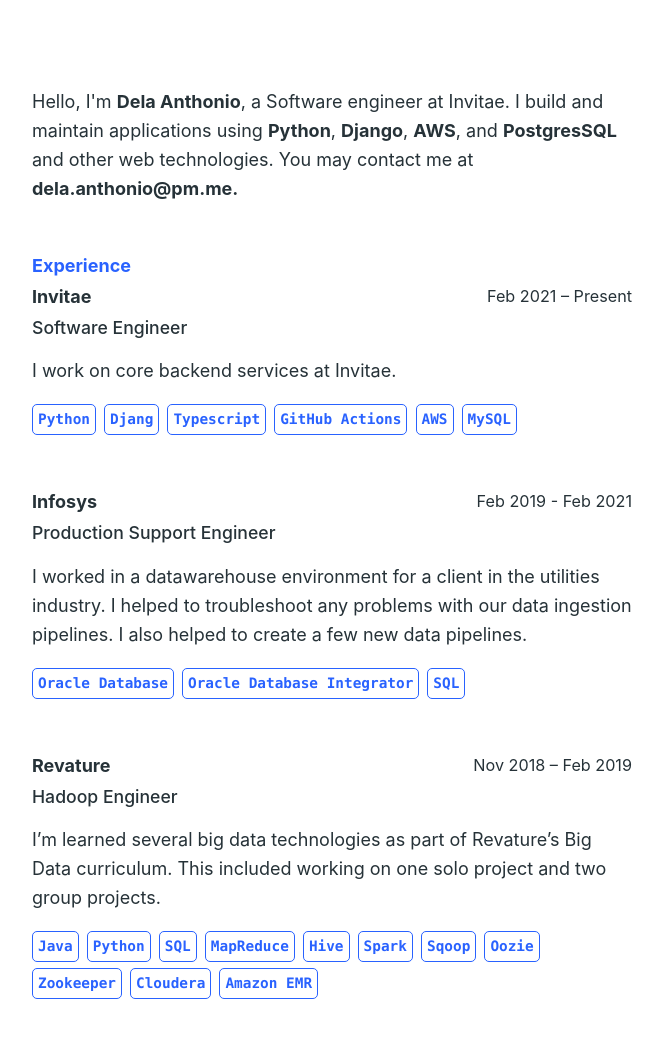
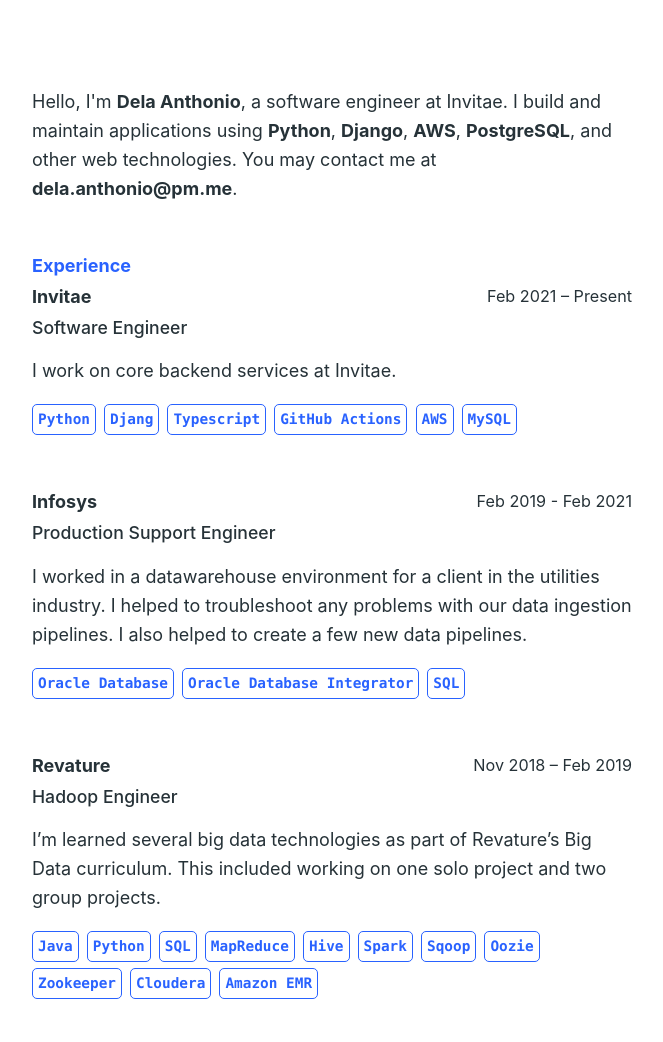
Before and after one commit to delaanthonio/delaanthonio.github.io, a Jekyll site: the page built from index.html, in a window 1280 px wide. Shown: the whole page, without its empty margins (308-971 px from the left). Built offline with Jekyll 4.4.1, drawn with Linux system fonts in a browser that asks for light colours.

Commit message:
chore: update intro

```diff
--- a/_includes/intro.html
+++ b/_includes/intro.html
@@ -1,13 +1,11 @@
 <section class="intro">
     <div class="content">
         <p>
-            Hello, I'm <strong>{{ site.name }}</strong>, a Software engineer at Invitae. I build and maintain
-            applications using <strong>Python</strong>, <strong>Django</strong>, <strong>AWS</strong>, and
-            <strong>PostgresSQL</strong> and other web technologies.
+            Hello, I'm <strong>{{ site.name }}</strong>, a software engineer at Invitae. I build and maintain
+            applications using <strong>Python</strong>, <strong>Django</strong>, <strong>AWS</strong>,
+            <strong>PostgreSQL</strong>, and other web technologies.
             You may contact me at
-            <strong>
-                <a href="mailto:{{ site.email }}">{{ site.email }}</a>.
-            </strong>
+            <strong><a href="mailto:{{ site.email }}">{{ site.email }}</a></strong>.
         </p>
     </div>
 </section>
```
